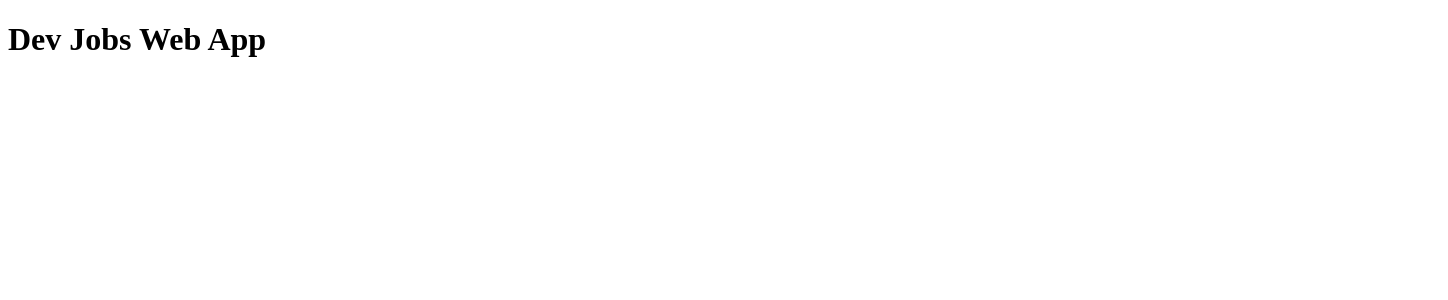
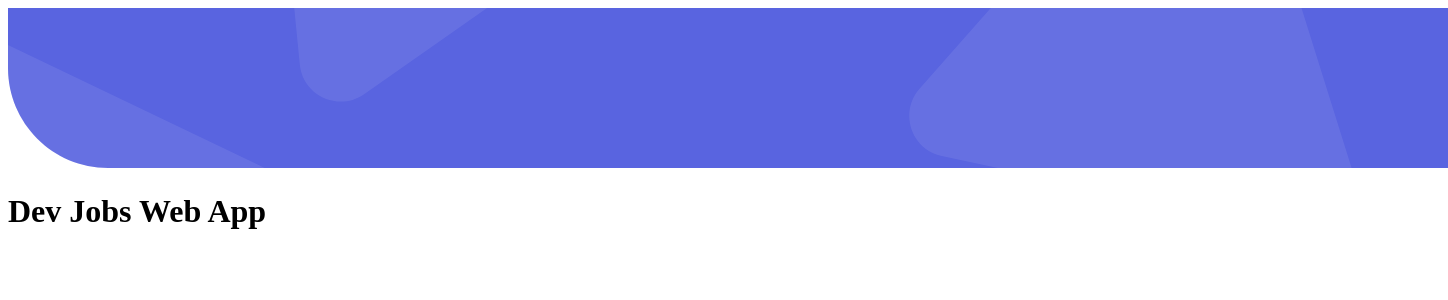
Before and after one commit to Adamtey-Oliver/devjobs-web-app3.0, an Angular app: page / in a window 1280 px wide. Shown: the top 300 px of the page, 1448 px wide, since content can reach past the window. Built offline with nearby package versions, Linux system fonts and the light colour scheme.

Commit message:
Update app.component.html

```diff
--- a/src/app/app.component.html
+++ b/src/app/app.component.html
@@ -1,3 +1,5 @@
+<img src="../assets/desktop/bg-pattern-header.svg" alt="">
+
 <h1>Dev Jobs Web App</h1>
 
 <router-outlet></router-outlet>
```
